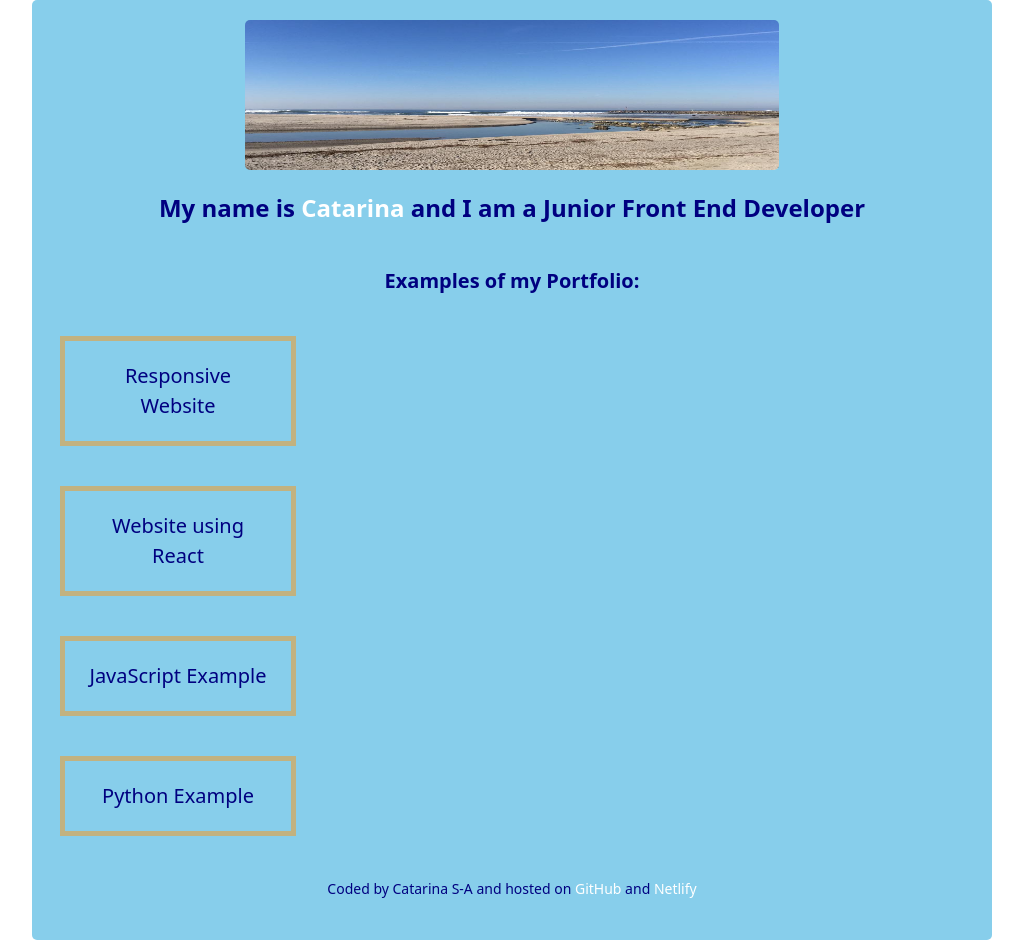
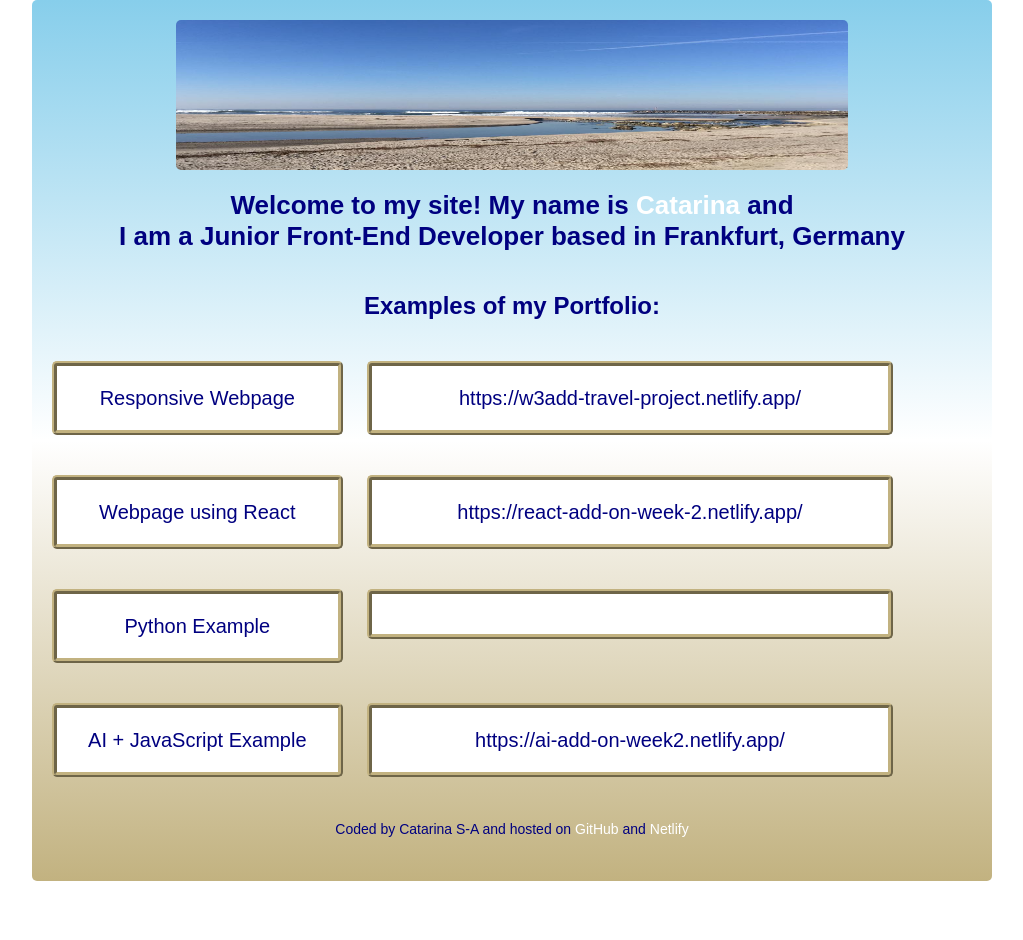
Before and after one commit to casakc/catarina-sa, a React (Create React App) app: page / in a window 1280 px wide. Shown: the whole page, without its empty margins (128-1151 px from the left). After the commit the page ends 881 px from the top, so only its background shows below. Built offline with nearby package versions, Linux system fonts and the light colour scheme.

Commit message:
Styling updated

```diff
--- a/src/App.css
+++ b/src/App.css
@@ -1,7 +1,8 @@
 .App {
-  background-color: skyblue;
+  background: linear-gradient(to bottom, skyblue, white, #C2b280);
   border-radius: 5px;
   color: navy;
+  font-family: Arial, Helvetica, sans-serif;
   margin: 0px auto;
   padding: 20px;
   text-align: center;
@@ -12,7 +13,7 @@
   border-radius: 5px;
   display: block;
   height: 150px;
-  width: 58%;
+  width: 73%;
 }
 
 .App-header {
@@ -22,8 +23,8 @@
   justify-content: center;
   }
 
-.App-header p {
-  font-size: 24px;
+.App-header h1 {
+  font-size: 26px;
   font-weight: bold;
   margin: 20px 0px;
 }
--- a/src/App.js
+++ b/src/App.js
@@ -11,12 +11,12 @@ function App() {
 
       <div className="App-header">
         <img src={logo} className="App-logo" alt="Tranquil beach" title="Tranquil Beach" />
-        <p>
-        My name is <a className="App-link"
+        <h1>
+        Welcome to my site! My name is <a className="App-link"
           href="#"
           target="_blank"
-          rel="noopener noreferrer">Catarina</a> and I am a Junior Front End Developer
-        </p>
+          rel="noopener noreferrer">Catarina</a> and <br/>I am a Junior Front-End Developer based in Frankfurt, Germany
+        </h1>
       </div>
       <AppMain />
       <AppFooter />
--- a/src/AppMain.css
+++ b/src/AppMain.css
@@ -1,16 +1,33 @@
-.Intro p {
-font-size: 20px;
+.App-main {
+   margin: 20px auto;
+}
+
+.Intro h2 {
+font-size: 24px;
 font-weight: bold;
-margin: 20px 0px;
+margin: 20px auto;
 }
 
 .table {
     margin: 20px auto;
 }
 
-.col-3 {
-    border: 5px solid #C2b280;
-    font-size: 20px;
-    margin: 20px;
-    padding: 20px;
+.col-4 h3, .col-7 h3 {
+background-color: white;
+border: 5px ridge #C2b280;
+border-radius: 5px;
+color: navy;
+font-size: 20px;
+margin: 20px auto;
+padding: 20px;
+text-align: center;
 }
+
+.col-7 a {
+    color: navy;
+    text-decoration: none;
+}
+
+.col-7 a:hover {
+    color: #C2b280;
+}
--- a/src/AppMain.js
+++ b/src/AppMain.js
@@ -5,20 +5,30 @@ export default function AppMain (props) {
     return (
 <div className="App-main">
   <div className="Intro">
-    <p>Examples of my Portfolio:</p>
+    <h2>Examples of my Portfolio:</h2>
   </div>
   <div className="table">
     <div className="row">
-      <div className="col-3">Responsive Website</div>
+      <div className="col-4"><h3>Responsive Webpage</h3></div>
+      <div className="col-7"><h3><a href="https://w3add-travel-project.netlify.app/" target="_blank" rel="noopener noreferrer">https://w3add-travel-project.netlify.app/</a></h3></div>
       </div>
       <div className="row">
-      <div className="col-3">Website using React</div>
+      <div className="col-4"><h3>Webpage using React</h3></div>
+      <div className="col-7"><h3><a href="https://react-add-on-week-2.netlify.app/" target="_blank"
+          rel="noopener noreferrer">
+          https://react-add-on-week-2.netlify.app/</a></h3></div>
+      </div>
+            <div className="row">
+      <div className="col-4"><h3>Python Example</h3></div>
+      <div className="col-7"><h3><a href="https://react-add-on-week-2.netlify.app/" target="_blank"
+          rel="noopener noreferrer">
+          </a></h3></div>
       </div>
       <div className="row">
-      <div className="col-3">JavaScript Example</div>
-      </div>
-      <div className="row">
-      <div className="col-3">Python Example</div>
+      <div className="col-4"><h3>AI + JavaScript Example</h3></div>
+      <div className="col-7"><h3><a href="https://ai-add-on-week2.netlify.app/" target="_blank"
+          rel="noopener noreferrer">
+          https://ai-add-on-week2.netlify.app/</a></h3></div>
       </div>
     </div>
  </div>
```
